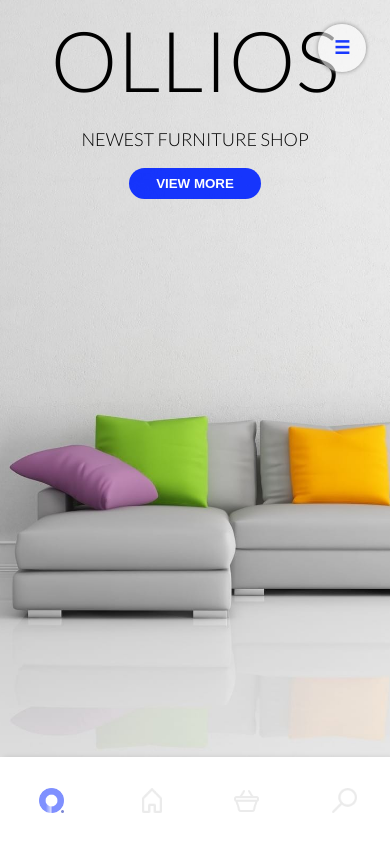
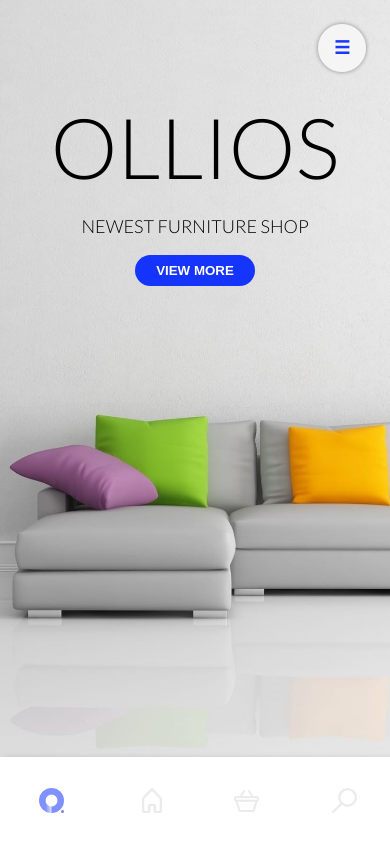
Before and after one commit to rafalpyska/ollios, a Vue app: page /#/ in a window 390 px wide. Built offline with nearby package versions, Linux system fonts and the light colour scheme.

Commit message:
Media queries

```diff
--- a/src/App.vue
+++ b/src/App.vue
@@ -192,6 +192,9 @@
     font-size: 1.5rem;
     transition: .2s all;
     z-index: 12;
+    @media only screen and (max-width: 48em) {
+      font-size: 2.15rem;
+    }
 
     &:hover {
       color: rgba(0, 35, 255, 0.9);
--- a/src/components/AppButton.vue
+++ b/src/components/AppButton.vue
@@ -25,6 +25,9 @@
     transform: scale(1);
     cursor: pointer;
     transition: .3s all;
+    @media only screen and (max-width: 48em) {
+      width: 10rem;
+    }
     &:hover {
       transform: scale(1.03);
     }
--- a/src/components/slider/Slides.vue
+++ b/src/components/slider/Slides.vue
@@ -1,7 +1,6 @@
 <template>
   <transition-group name="fade" mode="out-in" tag="div" id="slides">
-    <main :key="image.id" class="main" :style="setBackgroundImage">
-      <div class="content">
+      <div :key="image.id" :style="setBackgroundImage" class="content">
         <h1 class="title">{{ image.title }}</h1>
         <h2 class="subtitle">{{ image.subtitle }}</h2>
         <AppButton>
@@ -10,7 +9,6 @@
           </router-link>
         </AppButton>
       </div>
-    </main>
   </transition-group>
 </template>
 
@@ -42,15 +40,10 @@
     }
   }
 
-  #slides {
-    width: 100%;
-    height: 100%;
-  }
-
-  .main {
+  .content {
     width: 100%;
     height: 100vh;
-    flex: 1;
+    flex: 1;;
     text-align: center;
     text-transform: uppercase;
     background-size: cover;
@@ -62,22 +55,28 @@
     }
   }
 
+  #slides {
+    width: 100%;
+    height: 100%;
+  }
+
+  .title,
+  .subtitle {
+    margin: 0;
+    padding: .75rem;
+  }
+
   .title {
     font-size: 12rem;
     font-weight: 300;
     @media only screen and (max-width: 62em) {
+      padding-top: 8rem;
       font-size: 7rem;
     }
   }
 
   .subtitle {
     font-weight: 300;
-  }
-
-  .title,
-  .subtitle {
-    margin: 0;
-    padding: .75rem;
   }
 
   .fade-move {
```
